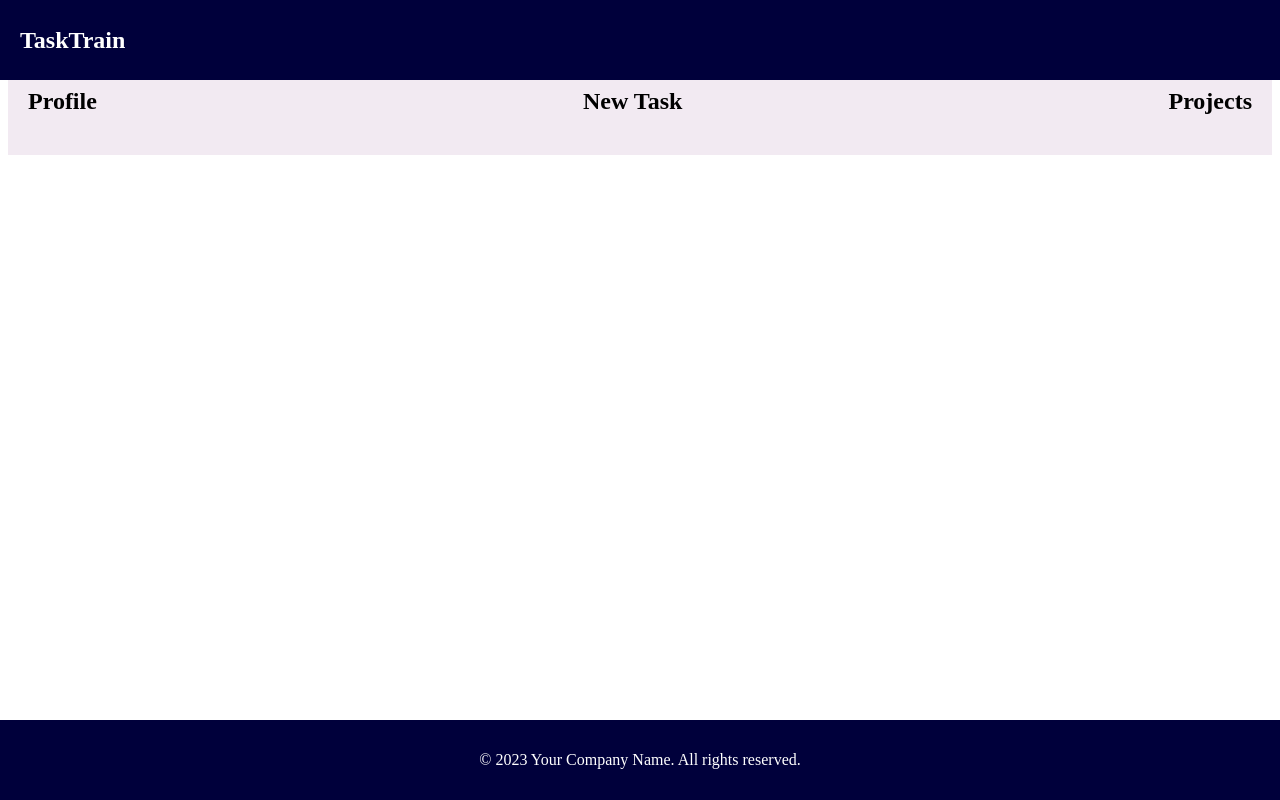
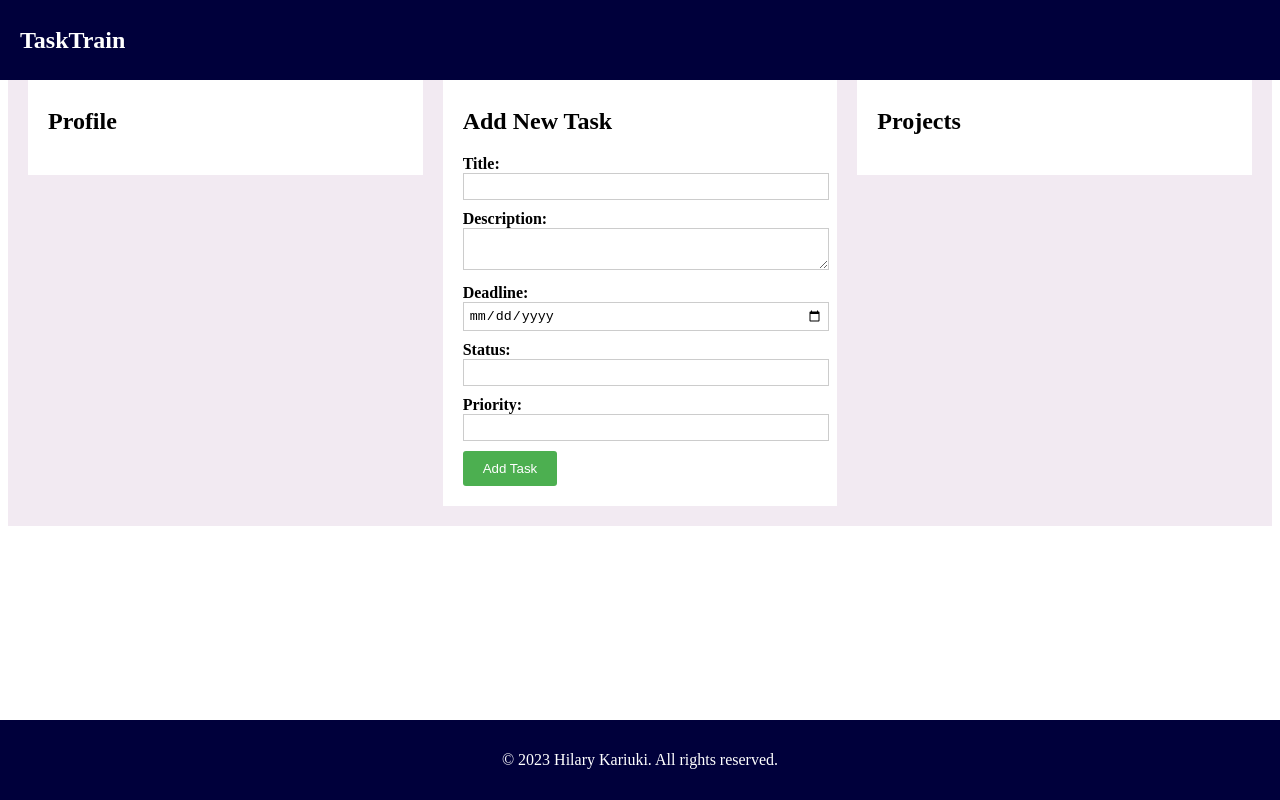
Before and after one commit to Stiflerzak/TaskTrainClient, a React (Create React App) app: page / in a window 1280 px wide. Built offline with nearby package versions, Linux system fonts and the light colour scheme.

Commit message:
Added Newtask component

```diff
--- a/src/components/Footer.js
+++ b/src/components/Footer.js
@@ -19,7 +19,7 @@ const Footer = () => {
 
   return (
     <FooterContainer>
-      <p>&copy; {currentYear} Your Company Name. All rights reserved.</p>
+      <p>&copy; {currentYear} Hilary Kariuki. All rights reserved.</p>
     </FooterContainer>
   );
 };
--- a/src/pages/Dashboard.js
+++ b/src/pages/Dashboard.js
@@ -17,13 +17,84 @@ const UpperSection = styled.div`
 
 const CardsContainer = styled.div`
   display: flex;
-  flex-wrap: wrap;
-  justify-content: space-between;
+  flex-direction: row;
+  justify-content: center;
+  align-items: flex-start;
   padding: 20px;
   gap: 20px;
 `;
 
+const ProfileCard = styled.div`
+  background-color: #fff;
+  padding: 20px;
+  width: 100%;
+  max-width: 400px;
+`;
 
+const NewTaskCard = styled.div`
+  background-color: #fff;
+  padding: 20px;
+  width: 100%;
+  max-width: 400px;
+`;
+
+const ProjectCard = styled.div`
+  background-color: #fff;
+  padding: 20px;
+  width: 100%;
+  max-width: 400px;
+`;
+
+const Label = styled.label`
+  font-weight: bold;
+  margin-bottom: 5px;
+`;
+
+const Input = styled.input`
+  padding: 5px;
+  margin-bottom: 10px;
+  width: 100%;
+  border: 1px solid #ccc;
+`;
+
+const Textarea = styled.textarea`
+  padding: 5px;
+  margin-bottom: 10px;
+  width: 100%;
+  border: 1px solid #ccc;
+`;
+
+const Button = styled.button`
+  background-color: #4CAF50;
+  color: white;
+  padding: 10px 20px;
+  border: none;
+  border-radius: 3px;
+  cursor: pointer;
+`;
+
+const NewTaskForm = () => {
+  return (
+    <form>
+      <Label htmlFor="title">Title:</Label>
+      <Input type="text" id="title" name="title" required />
+
+      <Label htmlFor="description">Description:</Label>
+      <Textarea id="description" name="description" required></Textarea>
+
+      <Label htmlFor="deadline">Deadline:</Label>
+      <Input type="date" id="deadline" name="deadline" required />
+
+      <Label htmlFor="status">Status:</Label>
+      <Input type="text" id="status" name="status" required />
+
+      <Label htmlFor="priority">Priority:</Label>
+      <Input type="number" id="priority" name="priority" min="1" max="10" required />
+
+      <Button type="submit">Add Task</Button>
+    </form>
+  );
+};
 
 const Dashboard = ({ user }) => {
   return (
@@ -32,15 +103,16 @@ const Dashboard = ({ user }) => {
         <Navbar user={user} />
       </UpperSection>
       <CardsContainer>
-        <div>
+        <ProfileCard>
           <h2>Profile</h2>
-        </div>
-        <div>
-          <h2>New Task</h2>
-        </div>
-        <div>
+        </ProfileCard>
+        <NewTaskCard>
+          <h2>Add New Task</h2>
+          <NewTaskForm />
+        </NewTaskCard>
+        <ProjectCard>
           <h2>Projects</h2>
-        </div>
+        </ProjectCard>
       </CardsContainer>
       <Footer />
     </DashboardContainer>
```
Also changed, not shown: src/components/Newtask.js (added, +79 -0 lines).
